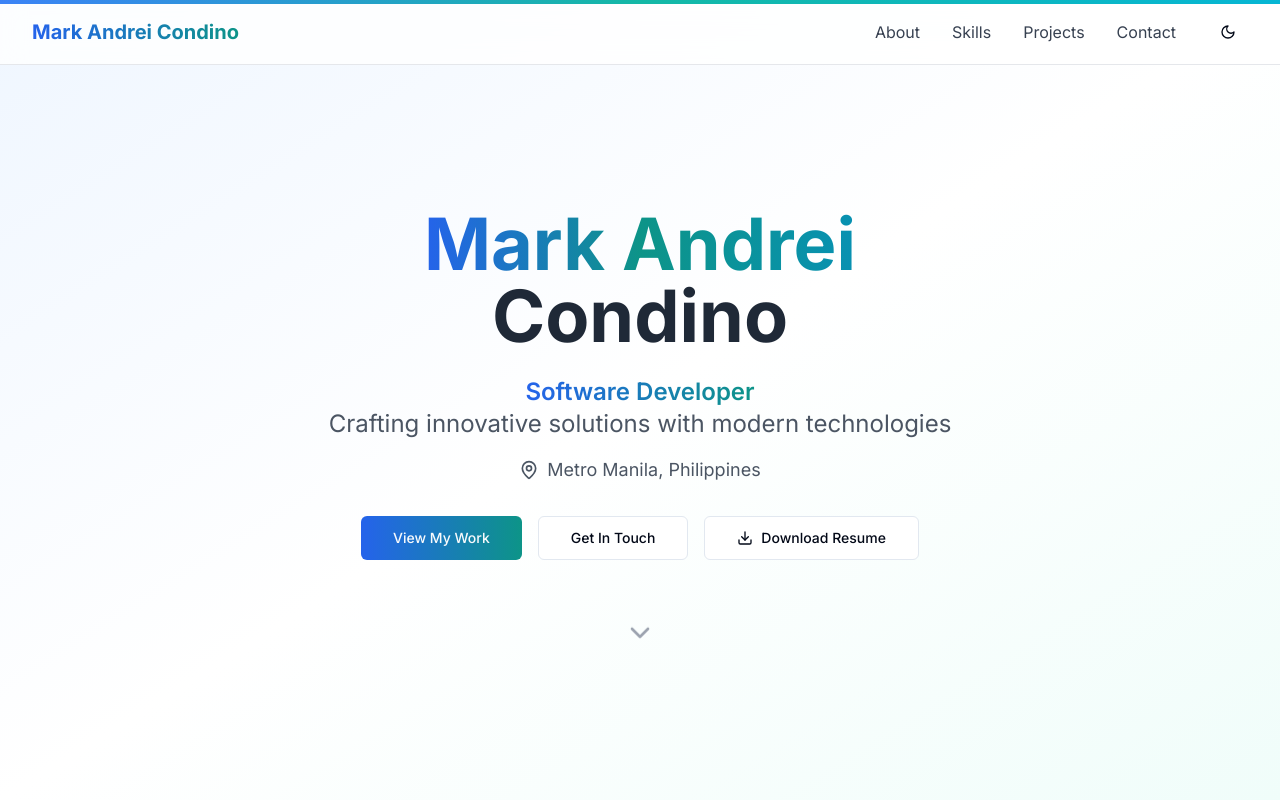
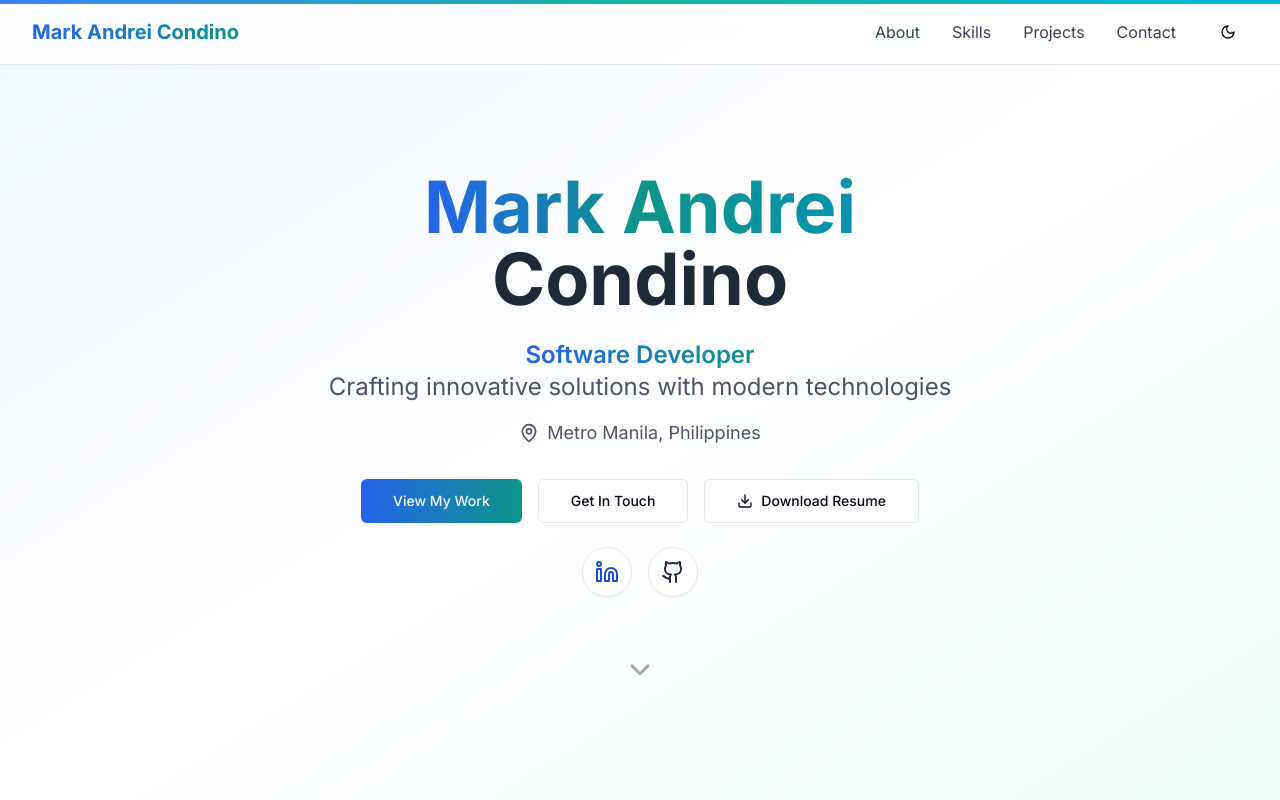
Before and after one commit to NOTMORSE-PROG/CONDINO_PROFILE, a Next.js app: page / in a window 1280 px wide. Shown: the top 800 px of the page. Built offline with nearby package versions, Linux system fonts and the light colour scheme.

Commit message:
Move LinkedIn and GitHub icons to hero section

```diff
--- a/app/page.tsx
+++ b/app/page.tsx
@@ -433,6 +433,25 @@ export default function Portfolio() {
                 </a>
               </Button>
             </div>
+
+            <div className="flex justify-center gap-4 mt-6">
+              <a
+                href="https://www.linkedin.com/in/mark-andrei-condino-0323a5327"
+                target="_blank"
+                rel="noopener noreferrer"
+                className="p-3 rounded-full bg-white/80 dark:bg-gray-800/80 border border-gray-200 dark:border-gray-700 text-blue-700 dark:text-blue-400 hover:bg-blue-50 dark:hover:bg-blue-900/30 hover:border-blue-400 transition-all duration-200 shadow-sm hover:shadow-md"
+              >
+                <Linkedin className="w-6 h-6" />
+              </a>
+              <a
+                href="https://github.com/NOTMORSE-PROG"
+                target="_blank"
+                rel="noopener noreferrer"
+                className="p-3 rounded-full bg-white/80 dark:bg-gray-800/80 border border-gray-200 dark:border-gray-700 text-gray-800 dark:text-gray-200 hover:bg-gray-100 dark:hover:bg-gray-700 hover:border-gray-400 transition-all duration-200 shadow-sm hover:shadow-md"
+              >
+                <Github className="w-6 h-6" />
+              </a>
+            </div>
           </motion.div>
 
           <motion.div
@@ -818,25 +837,6 @@ export default function Portfolio() {
             viewport={{ once: true }}
             className="text-center"
           >
-            <div className="flex justify-center gap-6 mb-8">
-              <a
-                href="https://www.linkedin.com/in/mark-andrei-condino-0323a5327"
-                target="_blank"
-                rel="noopener noreferrer"
-                className="p-4 rounded-full bg-white dark:bg-gray-800 border border-gray-200 dark:border-gray-700 text-blue-700 dark:text-blue-400 hover:bg-blue-50 dark:hover:bg-blue-900/30 hover:border-blue-400 transition-all duration-200 shadow-sm hover:shadow-md"
-              >
-                <Linkedin className="w-7 h-7" />
-              </a>
-              <a
-                href="https://github.com/NOTMORSE-PROG"
-                target="_blank"
-                rel="noopener noreferrer"
-                className="p-4 rounded-full bg-white dark:bg-gray-800 border border-gray-200 dark:border-gray-700 text-gray-800 dark:text-gray-200 hover:bg-gray-100 dark:hover:bg-gray-700 hover:border-gray-400 transition-all duration-200 shadow-sm hover:shadow-md"
-              >
-                <Github className="w-7 h-7" />
-              </a>
-            </div>
-
             <h2 className="text-4xl md:text-5xl font-bold mb-6 text-gray-900 dark:text-white">Let's Work Together</h2>
             <p className="text-lg text-gray-700 dark:text-gray-200 mb-12 max-w-2xl mx-auto">
               Ready to bring your ideas to life? I'm always excited to work on new projects and collaborate with fellow
```
